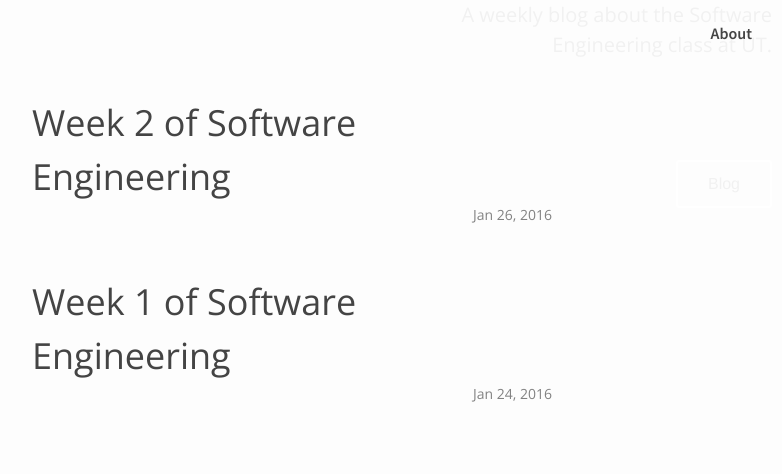
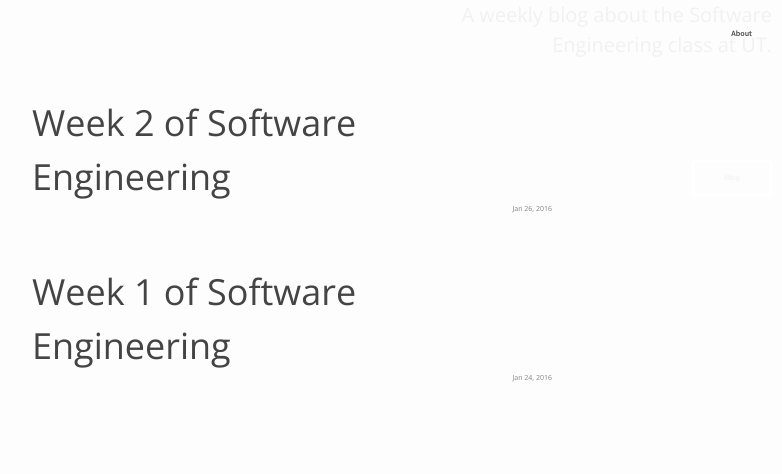
Before and after one commit to seshutter/CS373-Blog, a Jekyll site: the page built from index.html, in a window 1280 px wide. Shown: the part 900-1374 px from the top of the page, without its empty margins (348-1130 px from the left). Built offline with Jekyll 4.4.1, drawn with Linux system fonts in a browser that asks for light colours; after the commit the page ends 1353 px from its top, so only the background shows below that.

Commit message:
css font size

```diff
--- a/css/main.scss
+++ b/css/main.scss
@@ -7,7 +7,7 @@
 
 // Our variables
 $base-font-family: Helvetica, Arial, sans-serif;
-$base-font-size:   16px;
+$base-font-size:   8px;
 $small-font-size:  $base-font-size * 0.875;
 $base-line-height: 1.5;
 
```
